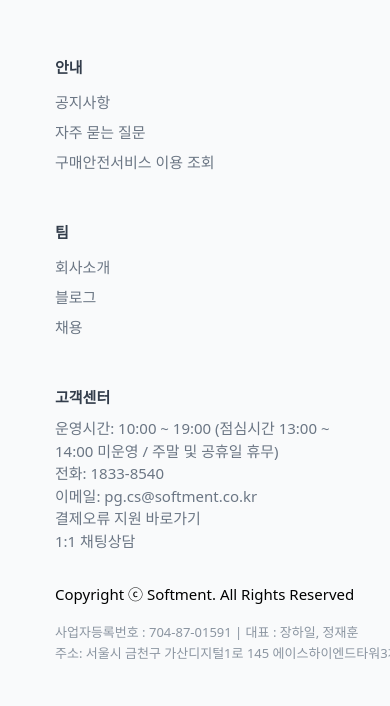
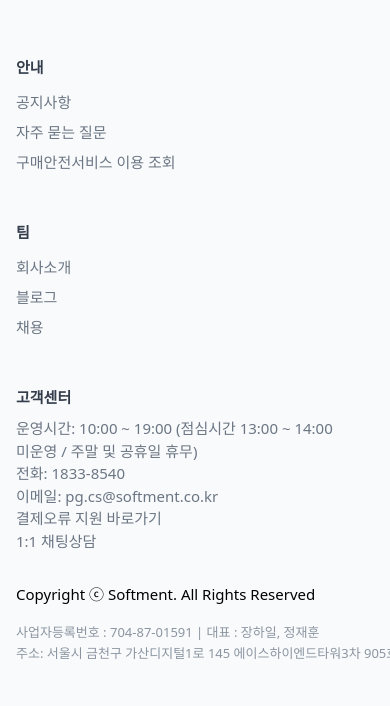
Before and after one commit to jazzb000/softment, a Next.js app: page /notice0 in a window 390 px wide. Shown: the part 1398-2104 px from the top of the page. Built offline with nearby package versions, Linux system fonts and the light colour scheme; a web font is replaced by a local one.

Commit message:
footer size

```diff
--- a/components/Footer.tsx
+++ b/components/Footer.tsx
@@ -17,10 +17,10 @@
   ];
   return (
     <div
-      className="bg-[#f9fafb] box-border content-stretch flex flex-col items-center justify-start overflow-clip pb-[80px] pt-[60px] sm:pb-[80px] sm:pt-[60px] sm:px-[40px] md:pb-[100px] md:pt-[50px] md:px-[67px] relative shrink-0 w-full"
+      className="bg-[#f9fafb] box-border content-stretch flex flex-col items-center justify-start overflow-clip pb-[80px] pt-[60px] px-[16px] sm:pb-[80px] sm:pt-[60px] sm:px-[40px] md:pb-[100px] md:pt-[50px] md:px-[67px] relative shrink-0 w-full"
       data-name="푸터"
     >
-      <div className="box-border content-stretch flex flex-col items-start justify-start relative shrink-0 w-full max-w-[280px] md:max-w-[890px] xl:max-w-[890px] min-w-0">
+      <div className="box-border content-stretch flex flex-col items-start justify-start relative shrink-0 w-full max-w-[400px] sm:max-w-[448px] md:max-w-[890px] xl:max-w-[890px] min-w-0">
         <div
           className="box-border content-stretch flex flex-col md:flex-row md:flex-nowrap items-start justify-start pb-[30px] md:pb-[50px] pt-[0px] px-[0px] relative shrink-0 w-full gap-[40px] md:gap-[0px]"
           data-name="푸터 메뉴"
```
